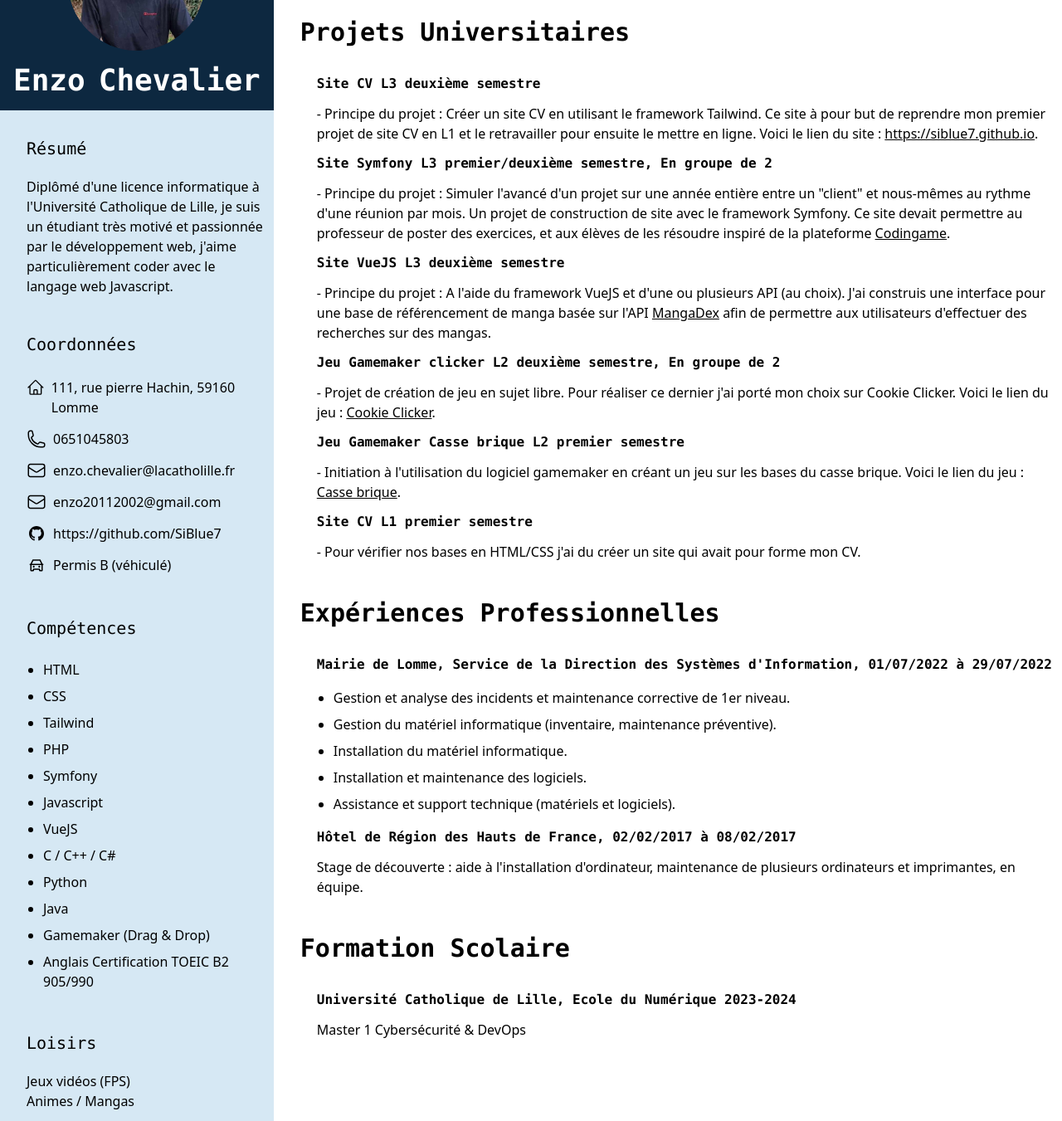
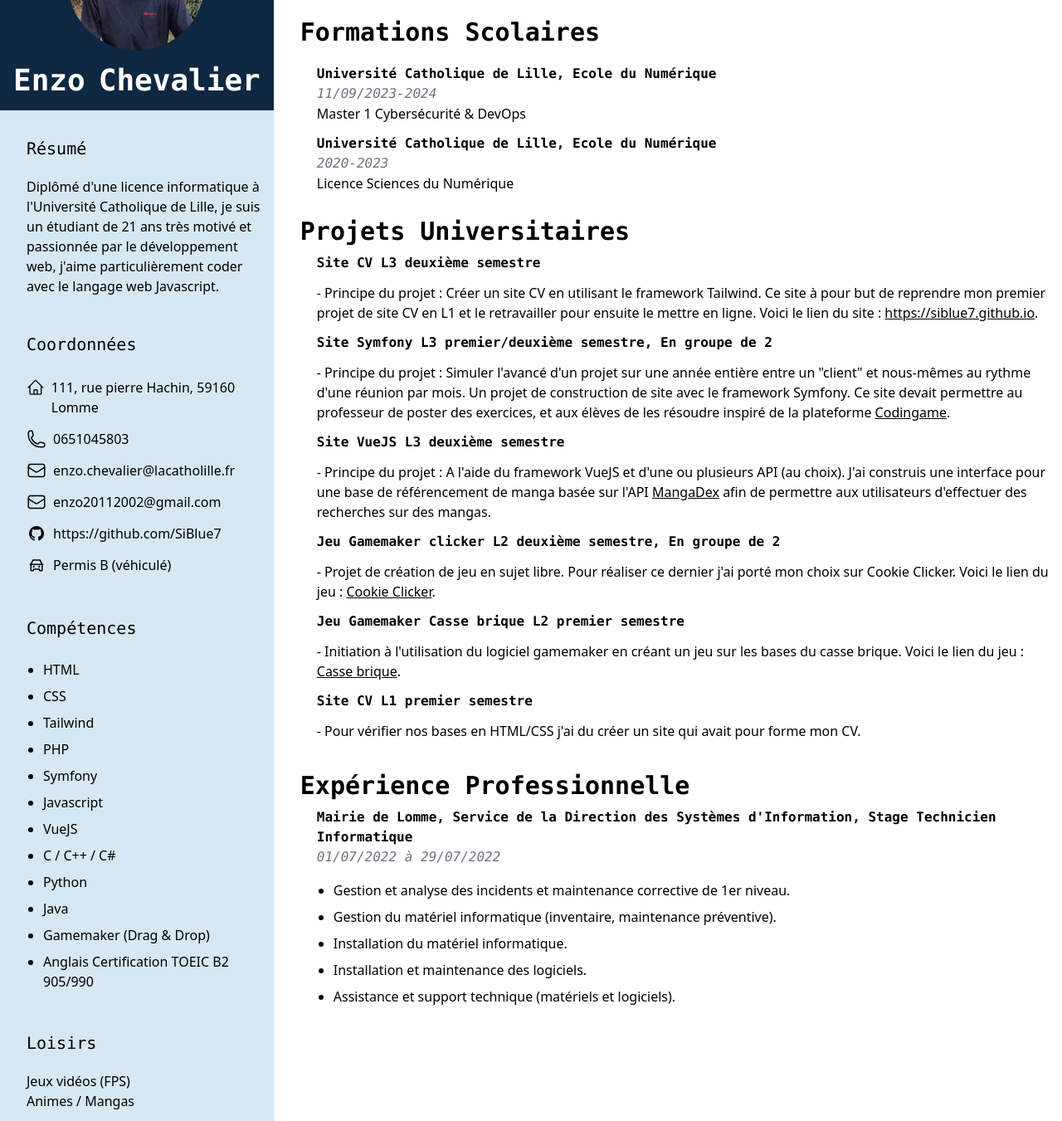
Before and after one commit to SiBlue7/siblue7.github.io, a website: page index.html in a window 1280 px wide. Shown: the part 131-1482 px from the top of the page at 83% size. Drawn offline with Linux system fonts and the light colour scheme.

Commit message:
Ajout d'une formation et déplacer en haut de la page, Changement du style des dates, ajout du nom de métier dans le stage, ajout de mon âge

```diff
--- a/index.html
+++ b/index.html
@@ -19,7 +19,7 @@
       </section>
       <section class="resume p-3">
         <h1 class="resume-title font-mono m-5 text-xl flex justify-center xl:justify-start print:text-sm print:font-semibold print:justify-start">Résumé</h1>
-        <p class="resume-text ml-5 print:text-xs">Diplômé d'une licence informatique à l'Université Catholique de Lille, je suis un étudiant très motivé et passionnée par le développement web, j'aime particulièrement coder avec le langage web Javascript.
+        <p class="resume-text ml-5 print:text-xs">Diplômé d'une licence informatique à l'Université Catholique de Lille, je suis un étudiant de 21 ans très motivé et passionnée par le développement web, j'aime particulièrement coder avec le langage web Javascript.
         </p>
       </section>
       <section class="coordonne p-3">
@@ -92,14 +92,27 @@
     </div>
     <div class="right-app w-full bg-white print:w-full">
       <section class="accroche p-3">
-        <p class="accroche-text ml-5 mt-5 text-xl print:text-xs">
+        <p class="accroche-text ml-5 mt-5 text-xl print:text-base">
           Recherche d'une alternance d'une durée de 2 années de préférence en tant que développeur <strong>Front-End, Back-End ou FullStack</strong>. Pour un rythme de 2 jours en école (lundi et mardi) et 3 jours en entreprise (mercredi, jeudi et vendredi).
         </p>
       </section>
-      <section class="university-projects p-3 pt-1">
-        <h1 class="unviversity-projects-title font-mono m-5 text-3xl font-semibold flex justify-center xl:justify-start print:text-base print:justify-start print:m-3">Projets Universitaires</h1>
+      <section class="school p-3 print:p-0">
+        <h1 class="school-title font-mono pl-5 pt-3 pb-2 text-3xl font-semibold flex justify-center xl:justify-start print:text-base print:justify-start print:m-2">Formations Scolaires</h1>
+        <article class="school-EDN pl-5">
+          <h3 class="font-mono font-semibold ml-5 pt-3 print:text-xs">Université Catholique de Lille, Ecole du Numérique</h3>
+          <p class="font-mono ml-5 text-gray-500 print:text-xs"><i>11/09/2023-2024</i></p>
+          <p class="ml-5 print:text-xs">Master 1 Cybersécurité & DevOps</p>
+        </article>
+        <article class="school-EDN pl-5">
+          <h3 class="font-mono font-semibold ml-5 pt-3 print:text-xs">Université Catholique de Lille, Ecole du Numérique</h3>
+          <p class="font-mono ml-5 text-gray-500 print:text-xs"><i>2020-2023</i></p>
+          <p class="ml-5 print:text-xs">Licence Sciences du Numérique</p>
+        </article>
+      </section>
+      <section class="university-projects p-3 pt-1 print:p-0">
+        <h1 class="unviversity-projects-title font-mono pl-5 pt-3 pb-2 text-3xl font-semibold flex justify-center xl:justify-start print:text-base print:justify-start print:m-3">Projets Universitaires</h1>
         <article class="Projet-Perso-CV-L3 pl-5">
-          <h3 class="font-mono font-semibold ml-5 pb-3 pt-3 print:text-sm">Site CV L3 deuxième semestre</h3>
+          <h3 class="font-mono font-semibold ml-5 pb-3 print:text-sm">Site CV L3 deuxième semestre</h3>
           <p class="ml-5 print:text-xs">
             - Principe du projet : Créer un site CV en utilisant le framework Tailwind. Ce site à pour but de reprendre mon premier projet de site CV en L1 et le retravailler pour ensuite le mettre en ligne. Voici le lien du site : <a href="https://siblue7.github.io" class="underline" target="_blank">https://siblue7.github.io</a>.
           </p>
@@ -139,10 +152,11 @@
           </p>
         </article>
       </section>
-      <section class="work-experience p-3">
-        <h1 class="work-experience-title font-mono m-5 text-3xl font-semibold flex justify-center xl:justify-start print:text-base print:justify-start print:m-2">Expériences Professionnelles</h1>
+      <section class="work-experience p-3 print:p-0">
+        <h1 class="work-experience-title font-mono pl-5 pt-3 pb-2 text-3xl font-semibold flex justify-center xl:justify-start print:text-base print:justify-start print:m-2">Expérience Professionnelle</h1>
         <article class="Work-DSI-L2 pl-5">
-          <h3 class="font-mono font-semibold ml-5 pb-3 pt-3 print:text-sm">Mairie de Lomme, Service de la Direction des Systèmes d'Information, 01/07/2022 à 29/07/2022</h3>
+          <h3 class="font-mono font-semibold ml-5 print:text-sm">Mairie de Lomme, Service de la Direction des Systèmes d'Information, Stage Technicien Informatique</h3>
+          <h2 class="font-mono ml-5 text-gray-500 pb-3 print:text-xs"><i>01/07/2022 à 29/07/2022</i></h2>
           <ul class="ml-5 list-disc print:text-xs">
             <li class="ml-5 pt-1 pb-1">Gestion et analyse des incidents et maintenance corrective de 1er niveau.</li>
             <li class="ml-5 pt-1 pb-1">Gestion du matériel informatique (inventaire, maintenance préventive).</li>
@@ -151,20 +165,6 @@
             <li class="ml-5 pt-1 pb-1">Assistance et support technique (matériels et logiciels).</li>
           </ul>
         </article>
-        <article class="Work-Region pl-5">
-          <h3 class="font-mono font-semibold ml-5 pb-3 pt-3 print:text-sm">Hôtel de Région des Hauts de France, 02/02/2017 à 08/02/2017</h3>
-          <p class="ml-5 print:text-xs">
-            Stage de découverte : aide à l'installation d'ordinateur, maintenance de plusieurs
-            ordinateurs et imprimantes, en équipe.
-          </p>
-        </article>
-      </section>
-      <section class="school p-3">
-        <h1 class="school-title font-mono m-5 text-3xl font-semibold flex justify-center xl:justify-start print:text-base print:justify-start print:m-2">Formation Scolaire</h1>
-        <article class="school-EDN pl-5">
-          <h3 class="font-mono font-semibold ml-5 pb-3 pt-3 print:text-sm">Université Catholique de Lille, Ecole du Numérique 2023-2024</h3>
-          <p class="ml-5 print:text-xs">Master 1 Cybersécurité & DevOps</p>
-        </article>
       </section>
     </div>
   </div>
```
Also changed, not shown: dist/output.css.
